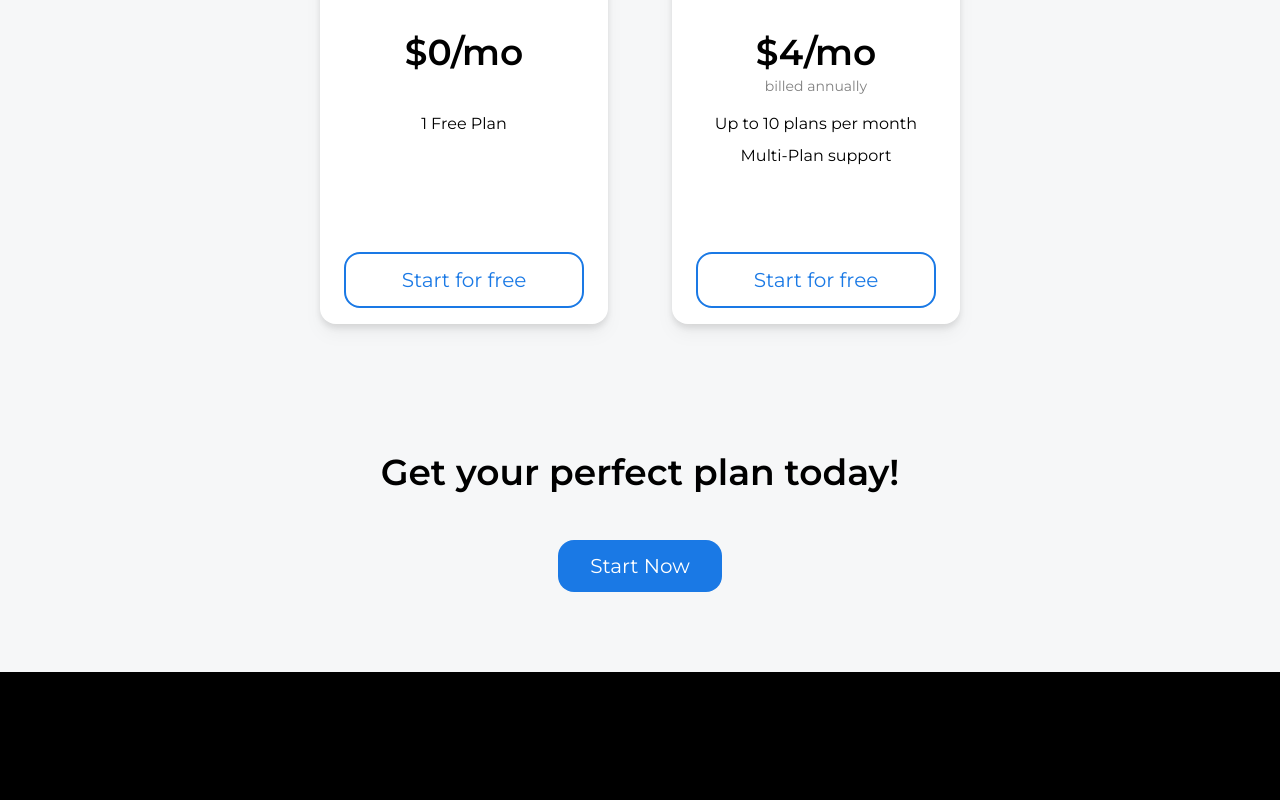
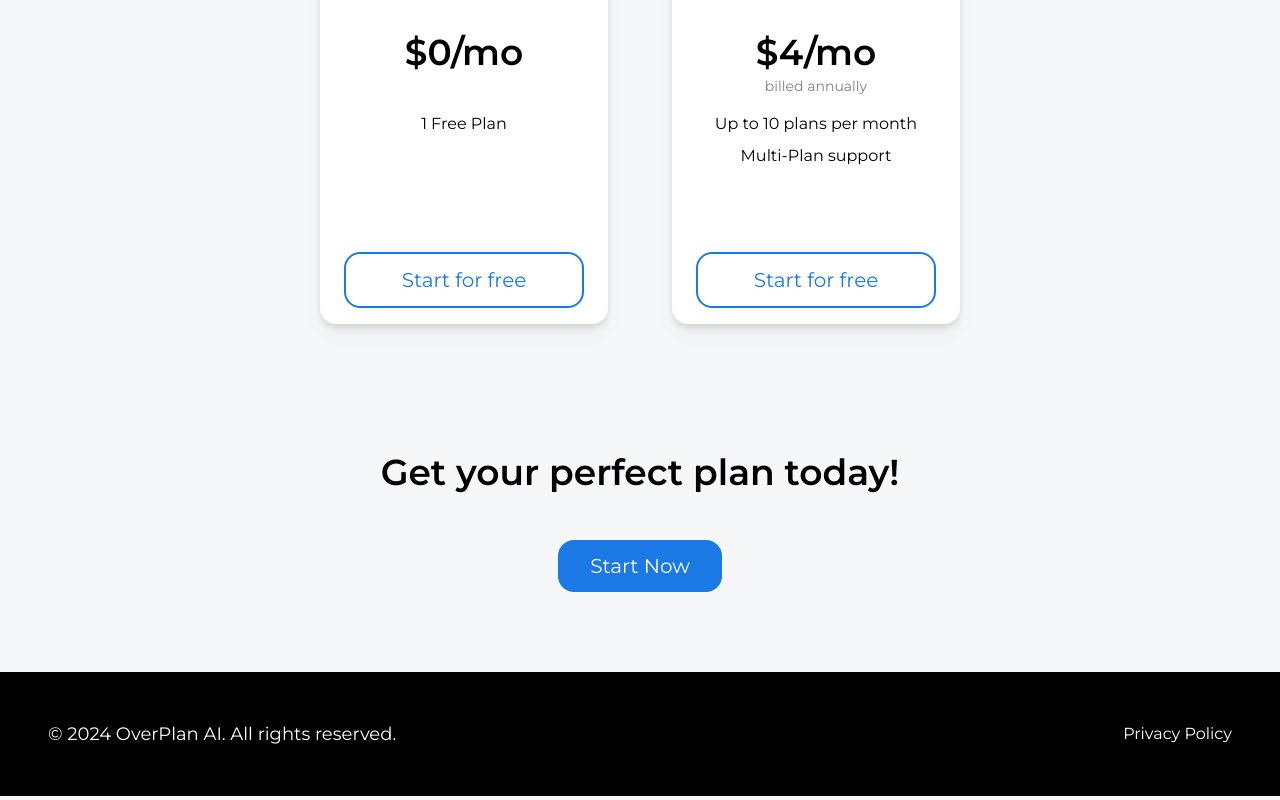
Before and after one commit to AlejandroALopez/overplan-website, a Next.js app: page / in a window 1280 px wide. Shown: the part 3246-4046 px from the top of the page. Built offline with nearby package versions, Linux system fonts and the light colour scheme.

Commit message:
privacy policy added

```diff
--- a/src/components/Footer.tsx
+++ b/src/components/Footer.tsx
@@ -1,8 +1,20 @@
-// import Link from "next/link";
+import Link from "next/link";
 
 export default function Footer() {
     return (
-        <div className="flex flex-row w-full items-center text-center gap-16 py-16 px-8 bg-black">
+        <div className="flex flex-row w-full justify-between items-center p-12 bg-black">
+            {/* All rights reserved */}
+            <div>
+                <p className="text-white text-lg">© 2024 OverPlan AI. All rights reserved.</p>
+            </div>
+            {/* Legal links */}
+            <div>
+                <a
+                    className="text-white hover:underline"
+                    href="/documents/privacy.pdf" target="_blank" rel="noopener noreferrer">
+                    Privacy Policy
+                </a>
+            </div>
         </div>
     );
 }
```
Also changed, not shown: 1 other file (tests, documents, lock files or other folders).
